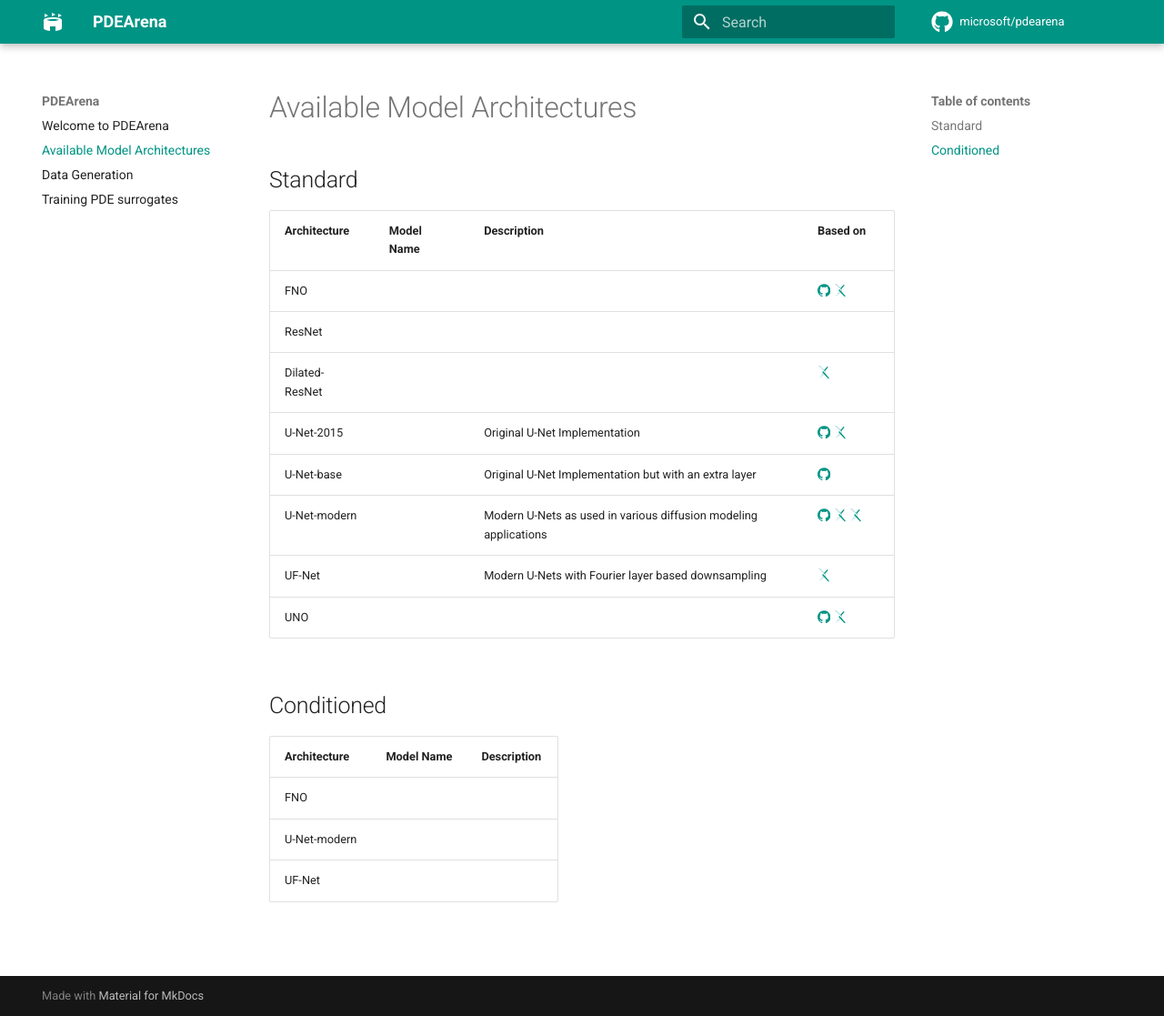
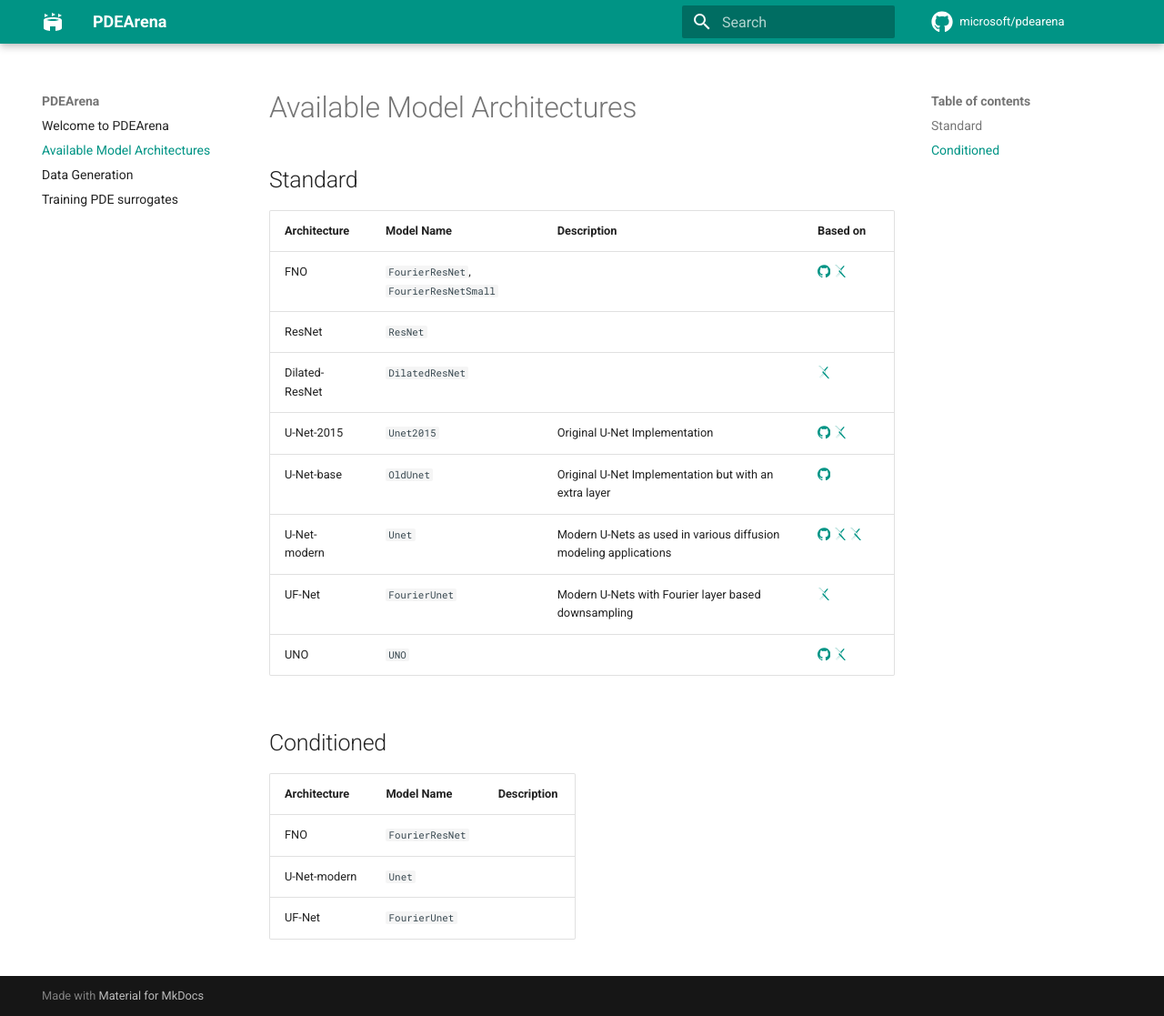
Before and after one commit to pdearena/pdearena, an MkDocs documentation site: the page built from docs/architectures.md, in a window 1280 px wide and 1117 px high. Shown: the whole window at 91% size. Built offline with MkDocs 1.6.1 and Material for MkDocs 9.7.7, drawn with Linux system fonts in a browser that asks for light colours; comment, search, counter and statistics services are not loaded.

Commit message:
some more details

```diff
--- a/docs/architectures.md
+++ b/docs/architectures.md
@@ -4,20 +4,20 @@
 
 | Architecture | Model Name | Description | Based on |
 | ------------ | ---------- | ----------- | -------- |
-| FNO          |            |             |     [:simple-github:](https://github.com/zongyi-li/fourier_neural_operator) [:simple-arxiv:](https://arxiv.org/abs/2010.08895)     |
-| ResNet       |            |             |          |
-| Dilated-ResNet |           |             |    [:simple-arxiv:](https://arxiv.org/abs/2112.15275)      |
-| U-Net-2015   |            |  Original U-Net Implementation           |  [:simple-github:](https://github.com/pdebench/PDEBench/blob/main/pdebench/models/unet/unet.py)    [:simple-arxiv:](https://openreview.net/forum?id=dh_MkX0QfrK)    |
-| U-Net-base   |            |  Original U-Net Implementation but with an extra layer           |  [:simple-github:]()        |
-| U-Net-modern |            | Modern U-Nets as used in various diffusion modeling applications            |  [:simple-github:](https://github.com/labmlai/annotated_deep_learning_paper_implementations/blob/master/labml_nn/diffusion/ddpm/unet.py) [:simple-arxiv:](https://arxiv.org/abs/2006.11239)   [:simple-arxiv:](https://arxiv.org/abs/2102.09672)   |
-| UF-Net       |            | Modern U-Nets with Fourier layer based downsampling            |   [:simple-arxiv:](https://arxiv.org/abs/2209.15616)       |
-| UNO          |            |              | [:simple-github:](https://github.com/ashiq24/UNO) [:simple-arxiv:](https://arxiv.org/abs/2204.11127)         |
+| FNO          |    `FourierResNet`, `FourierResNetSmall`        |             |     [:simple-github:](https://github.com/zongyi-li/fourier_neural_operator) [:simple-arxiv:](https://arxiv.org/abs/2010.08895)     |
+| ResNet       |    `ResNet`        |             |          |
+| Dilated-ResNet |  `DilatedResNet`         |             |    [:simple-arxiv:](https://arxiv.org/abs/2112.15275)      |
+| U-Net-2015   |  `Unet2015`          |  Original U-Net Implementation           |  [:simple-github:](https://github.com/pdebench/PDEBench/blob/main/pdebench/models/unet/unet.py)    [:simple-arxiv:](https://openreview.net/forum?id=dh_MkX0QfrK)    |
+| U-Net-base   |  `OldUnet`          |  Original U-Net Implementation but with an extra layer           |  [:simple-github:]()        |
+| U-Net-modern |  `Unet`          | Modern U-Nets as used in various diffusion modeling applications            |  [:simple-github:](https://github.com/labmlai/annotated_deep_learning_paper_implementations/blob/master/labml_nn/diffusion/ddpm/unet.py) [:simple-arxiv:](https://arxiv.org/abs/2006.11239)   [:simple-arxiv:](https://arxiv.org/abs/2102.09672)   |
+| UF-Net       |   `FourierUnet`         | Modern U-Nets with Fourier layer based downsampling            |   [:simple-arxiv:](https://arxiv.org/abs/2209.15616)       |
+| UNO          |   `UNO`         |              | [:simple-github:](https://github.com/ashiq24/UNO) [:simple-arxiv:](https://arxiv.org/abs/2204.11127)         |
 
 
 ## Conditioned
 
 | Architecture | Model Name | Description |
 | ------------ | ---------- | ----------- |
-| FNO          |            |             |
-| U-Net-modern |            |             |
-| UF-Net       |            |             |
+| FNO          |  `FourierResNet`          |             |
+| U-Net-modern |  `Unet`          |             |
+| UF-Net       |  `FourierUnet`          |             |
```
